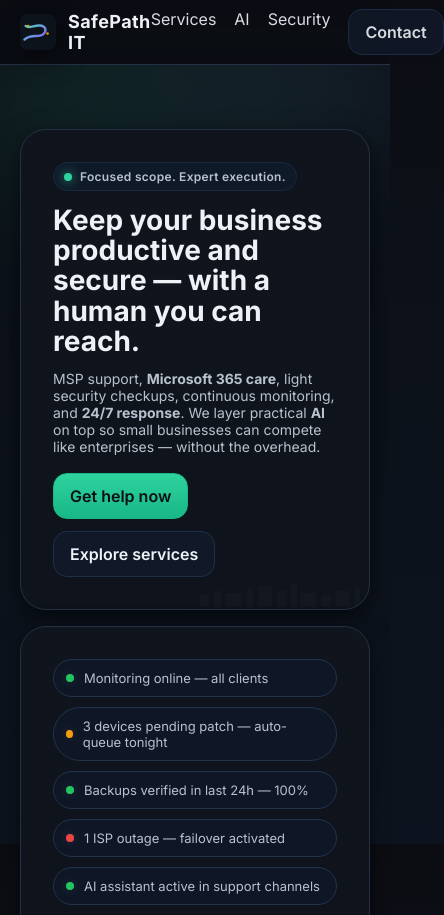
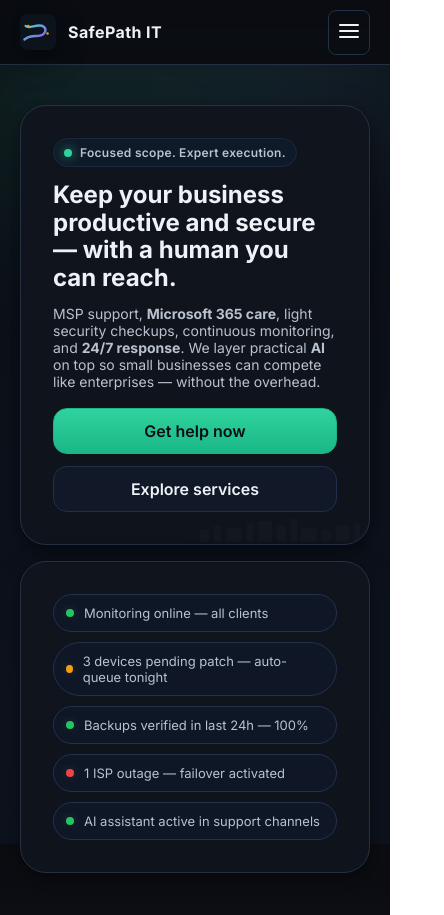
Before and after one commit to MyWatson/SafePathIT.github.io, a plain HTML site: page index.html in a window 390 px wide. Shown: the top 915 px of the page, 444 px wide, since content can reach past the window. Drawn offline with Linux system fonts and the light colour scheme.

Commit message:
Update index.html

```diff
--- a/index.html
+++ b/index.html
@@ -49,6 +49,17 @@
     .nav a{opacity:.9}
     .nav a:hover{opacity:1}
 
+    /* Mobile navigation */
+    .menu-toggle{display:none; background:transparent; border:1px solid var(--line); padding:8px; border-radius:8px; color:var(--text); cursor:pointer}
+    @media (max-width: 768px){
+      .brand h1{font-size:16px}
+      .nav-links{display:none; position:absolute; top:64px; left:0; right:0; background:rgba(11,13,18,.95); flex-direction:column; padding:20px; gap:12px; border-bottom:1px solid var(--line)}
+      .nav-links.active{display:flex}
+      .nav-links a{padding:12px; border-radius:8px}
+      .nav-links a:hover{background:var(--bg-soft)}
+      .menu-toggle{display:block}
+    }
+
     /* Hero */
     .hero{position:relative; padding:64px 0 40px; overflow:hidden}
     .glow{
@@ -57,7 +68,11 @@
                  radial-gradient(650px 280px at 80% 20%, rgba(110,168,255,.30), transparent 60%);
     }
     .hero-grid{display:grid; grid-template-columns:1.15fr .85fr; gap:var(--grid-gap)}
-    @media (max-width: 960px){ .hero-grid{grid-template-columns:1fr} }
+    @media (max-width: 960px){
+      .hero-grid{grid-template-columns:1fr}
+      .hero{padding:40px 0 30px}
+      .hero-card{padding:24px}
+    }
     .hero-card{
       background:linear-gradient(180deg, var(--bg-soft), #0f141c);
       box-shadow: var(--shadow); border:1px solid var(--line); border-radius:var(--radius-2xl);
@@ -65,9 +80,13 @@
     }
     .badge{display:inline-flex; align-items:center; gap:8px; padding:6px 10px; border-radius:999px; background:#0f1a28; border:1px solid #1b2740; color:var(--muted); font-size:12px; font-weight:600; letter-spacing:.3px}
     .badge .dot{width:8px; height:8px; border-radius:50%; background:var(--brand); box-shadow:0 0 12px rgba(47,211,158,.8)}
-    .hero h2{font-size: clamp(28px, 4.2vw, 44px); line-height:1.08; margin:14px 0 10px}
+    .hero h2{font-size: clamp(24px, 4.2vw, 44px); line-height:1.15; margin:14px 0 10px}
     .hero p{color:var(--muted); font-size: clamp(14px, 1.6vw, 16px); max-width:60ch}
     .cta-row{display:flex; gap:12px; flex-wrap:wrap; margin-top:18px}
+    @media (max-width: 480px){
+      .cta-row{flex-direction:column}
+      .cta-row .btn{width:100%; justify-content:center}
+    }
     .btn{display:inline-flex; align-items:center; gap:10px; padding:12px 16px; border-radius:14px; border:1px solid #20304b; background:#111827; color:var(--text); font-weight:600; transform:translateZ(0); transition:var(--transition)}
     .btn:hover{background:#152034; border-color:#2b3e60; translate:0 -1px}
     .btn.primary{background:linear-gradient(180deg,#2fd39e,#19b786); border-color:#19b786; color:#0b0f15}
@@ -141,12 +160,17 @@
         </div>
         <h1>SafePath IT</h1>
       </div>
-      <div class="nav-links">
+      <div class="nav-links" id="navLinks">
         <a href="#services">Services</a>
         <a href="#ai">AI</a>
         <a href="#security">Security</a>
         <a href="#contact" class="btn">Contact</a>
       </div>
+      <button class="menu-toggle" onclick="document.getElementById('navLinks').classList.toggle('active')" aria-label="Menu">
+        <svg width="24" height="24" viewBox="0 0 24 24" fill="none" stroke="currentColor" stroke-width="2" stroke-linecap="round">
+          <path d="M3 12h18M3 6h18M3 18h18"/>
+        </svg>
+      </button>
     </div>
   </nav>
 
@@ -418,6 +442,12 @@
       entries.forEach(e=>{ if(e.isIntersecting){ e.target.classList.add('show'); io.unobserve(e.target); } });
     },{threshold:.12});
     document.querySelectorAll('.reveal').forEach(el=>io.observe(el));
+    // close mobile menu on link click
+    document.querySelectorAll('.nav-links a').forEach(link => {
+      link.addEventListener('click', () => {
+        document.getElementById('navLinks').classList.remove('active');
+      });
+    });
   </script>
 </body>
 </html>
```
